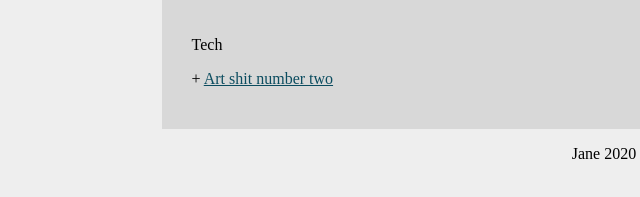
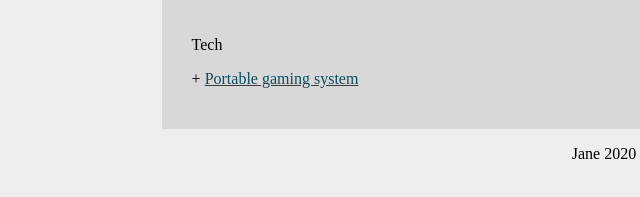
Before and after one commit to jane-iceblade/jane.github.io, a plain HTML site: page tech.html in a window 1280 px wide. Shown: the part 151-348 px from the top of the page, 36-676 px from the left. Drawn offline with Linux system fonts and the light colour scheme.

Commit message:
Update tech.html

```diff
--- a/tech.html
+++ b/tech.html
@@ -17,7 +17,7 @@
 <div id="title">
 <p>Tech</p>
 </div>
-<p> + <a href="date.html">Art shit number two</a></p>
+<p> + <a href="210320.html">Portable gaming system</a></p>
 </section>
 <footer>
 <p>Jane 2020</p>
```
